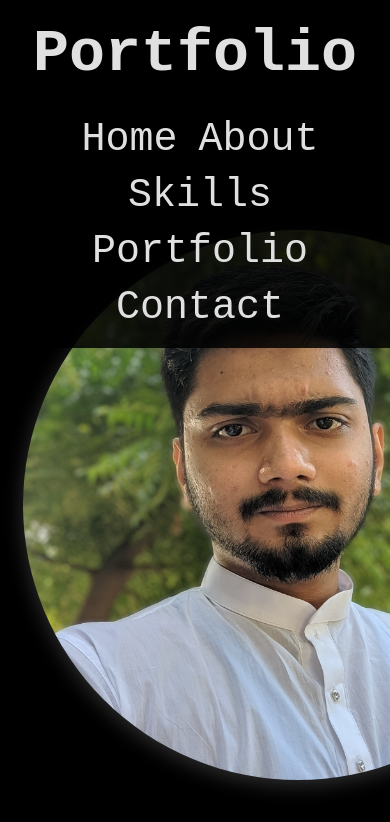
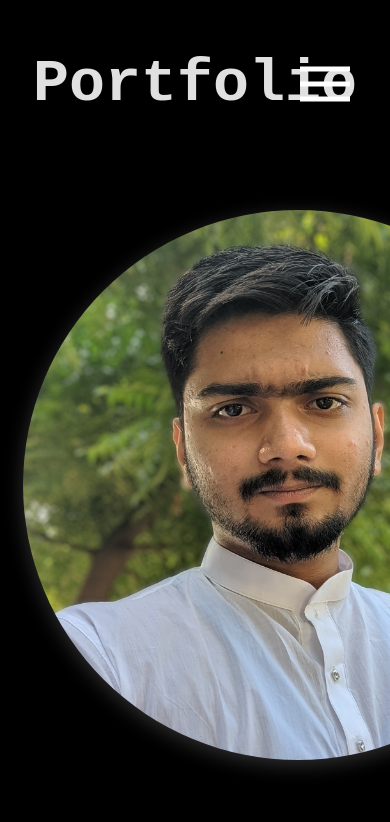
Before and after one commit to chetanlodha/chetanlodha.github.io, a plain HTML site: page index.html in a window 390 px wide. Shown: the top 822 px of the page. Drawn offline with Linux system fonts and the light colour scheme.

Commit message:
update nav bar on mobile devices

```diff
--- a/css/homestyle.css
+++ b/css/homestyle.css
@@ -29,6 +29,9 @@ nav{
   flex: 1;
   margin-left: 30px;
   font-size: 17px;
+}
+.menuIcon{
+  display: none;
 }
 .NavigationItems{
   margin-right: 30px;
@@ -340,32 +343,52 @@ a:any-link:hover{
 /* media query */
 @media(min-width:320px) and (max-width:992px) and (orientation:portrait){
   .Container{
-    margin-top:200px;
+    margin-top:180px;
     margin-left: 6%;
     margin-right: 6%;
+    box-sizing: border-box;
   }
   /* nav bar styles */
   nav{
-    flex-direction: column;
+    display: block;
+    /* flex-direction: row;
+    flex-wrap: wrap; */
   }
   .NavigationItems{
     margin-right: 0px;
   }
   .Brand{
     margin-left:0px;
+    display: flex;
+    flex-direction: column;
+    flex-flow: nowrap;
+    width: 100vw;
+  }
+  .menuIcon{
+    display: inline-block;
+    text-align: center;
+    position: absolute;
+    right: 0;
+    align-self: center;
+    padding-right: 40px;
   }
   .Brand h2{
     font-size: 60px;
     text-align: center;
-    margin:0px;
-    margin-top: 20px;
+    flex: 1;
+    margin: auto;
+    padding: 50px 0px;
   }
+
   ul{
     text-align: center;
     padding-left: 0px;
   }
-  .NavigationItems li{
+
+  .NavigationItemsMedia li{
     font-size: 40px;
+    display: block;
+    padding-bottom: 80px;
   }
   .NavigationItems li:hover{
     font-size: 50px;
--- a/index.html
+++ b/index.html
@@ -9,19 +9,21 @@
 <body>
 
 
-  <nav>
+  <nav id="NavBar">
 
     <div class="Brand">
       <h2><a href="#">Portfolio</a></h2>
+      <img src="images/menu.svg" class="menuIcon" id="menuIcon" onclick="expandCollapseNavbar()">
     </div>
-
-    <ul class="NavigationItems">
+    <div class="NavigationsItemsContainer" id="NavigationsItemsContainer">
+      <ul class="NavigationItems NavigationItemsMedia">
         <li><a href="#">Home</a></li>
         <li><a href="#Profile">About</a></li>
         <li><a href="#Skills">Skills</a></li>
         <li><a href="#Portfolio">Portfolio</a></li>
         <li><a href="#ContactUs">Contact</a></li>
       </ul>
+    </div>
 
   </nav>
 
@@ -253,23 +255,47 @@
 
   </div>
   <script>
-    var isExpanded = 1;
+    var isPortfolioExpanded = 1;
+    var isNavBarExpanded = 0;
+    var hamburgerMenuButton = document.getElementById("menuIcon");
+    var navigationItems = document.getElementById("NavigationsItemsContainer");
+    var navBar = document.getElementById("NavBar");
+    var ogColor = navBar.style.backgroundColor
+
+
     var expandButton = document.getElementById("ExpandButton");
     var moreProfileItems = document.getElementById("MoreProfileItems");
-    var fgOverlay = document.getElementById("fgoverlay");
+
     expandButton.style.transform="rotate(0.5turn)";
+    if(screen.width >= 320 && screen.width <= 992)
+      navigationItems.style.display = "none";
+
+
     function expandProfileItems(){
-      if(isExpanded == 1){
+      if(isPortfolioExpanded == 1){
         expandButton.style.transform="rotate(0turn)";
-        isExpanded = 0;
+        isPortfolioExpanded = 0;
         moreProfileItems.style.display = "none";
+        navBar.style.backgroundColor = "black";
       }
       else{
         expandButton.style.transform="rotate(0.5turn)";
-        isExpanded = 1;
+        isPortfolioExpanded = 1;
         moreProfileItems.style.display = "inline-block";
       }
+    }
 
+
+    function expandCollapseNavbar(){
+      if(isNavBarExpanded == 0){
+        isNavBarExpanded = 1;
+        navigationItems.style.display = "block";
+        navBar.style.backgroundColor = "black";
+      } else {
+        isNavBarExpanded = 0;
+        navigationItems.style.display = "none";
+        navBar.style.backgroundColor = "#000000d8";
+      }
     }
   </script>
 </body>
```
Also changed, not shown: images/menu.svg (added). Lines whose indentation alone changed are shown as unchanged.
